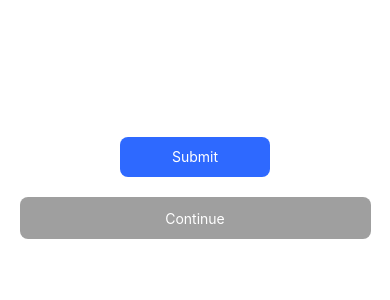
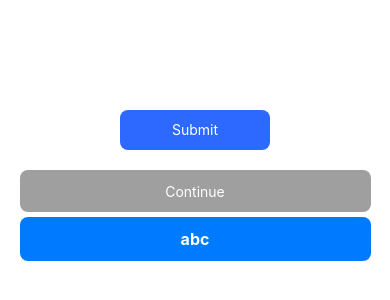
Before and after one commit to dhirajpowar/RNComponents, a React Native app: screen / in a window 390 px wide. Shown: the part 234-534 px from the top of the page. Built offline with nearby package versions, Linux system fonts and the light colour scheme.

Commit message:
Primary Button design

```diff
--- a/App.tsx
+++ b/App.tsx
@@ -25,6 +25,7 @@ import {
   LearnMoreLinks,
   ReloadInstructions,
 } from 'react-native/Libraries/NewAppScreen';
+import PrimaryButton from './src/components/PrimaryButton';
 
 
 
@@ -41,6 +42,7 @@ function App(): React.JSX.Element {
       <TouchableOpacity style={styles.btnContinue}>
         <Text style={styles.txt}>Continue</Text>
       </TouchableOpacity>
+      <PrimaryButton title='abc'></PrimaryButton>
     </View>
   );
 }
--- a/src/components/PrimaryButton.tsx
+++ b/src/components/PrimaryButton.tsx
@@ -0,0 +1,40 @@
+import React from "react";
+import {
+    View,
+    Text,
+    StyleSheet,
+    TouchableOpacity
+} from 'react-native';
+import colors from "../styles/colors";
+
+interface PrimaryButtonProps {
+    title: string;
+}
+
+const  PrimaryButton: React.FC<PrimaryButtonProps> = ({title}) => {
+    return (
+        <TouchableOpacity style={styles.button}>
+            <Text style={styles.text}>{title}</Text>
+        </TouchableOpacity>
+    );
+}
+
+const styles = StyleSheet.create({
+    button: {
+        padding: 12,
+        paddingHorizontal: 20,
+        borderRadius: 8,
+        alignItems: 'center',
+        backgroundColor: colors.primary,
+        margin: 5,
+        width: '90%',
+
+    },
+
+    text: {
+        color: colors.textPrimary,
+        fontSize: 16,
+        fontWeight: 'bold'
+    }
+})
+export default PrimaryButton;
--- /dev/null
+++ b/src/styles/colors.ts
@@ -0,0 +1,13 @@
+const colors = {
+    primary: '#007bff', //Blue
+    secondary: '#b0b0b0', //Grey
+    outlined: '#ffffff', //White with border
+    danger: '#dc3545', //Red
+    success: '#28a745', //Green
+    black: '#000000',
+    white: '#FFFFFF',
+    textPrimary: '#FFFFFF',
+    textSecondary: '#000000'
+};
+
+export default colors;
```
